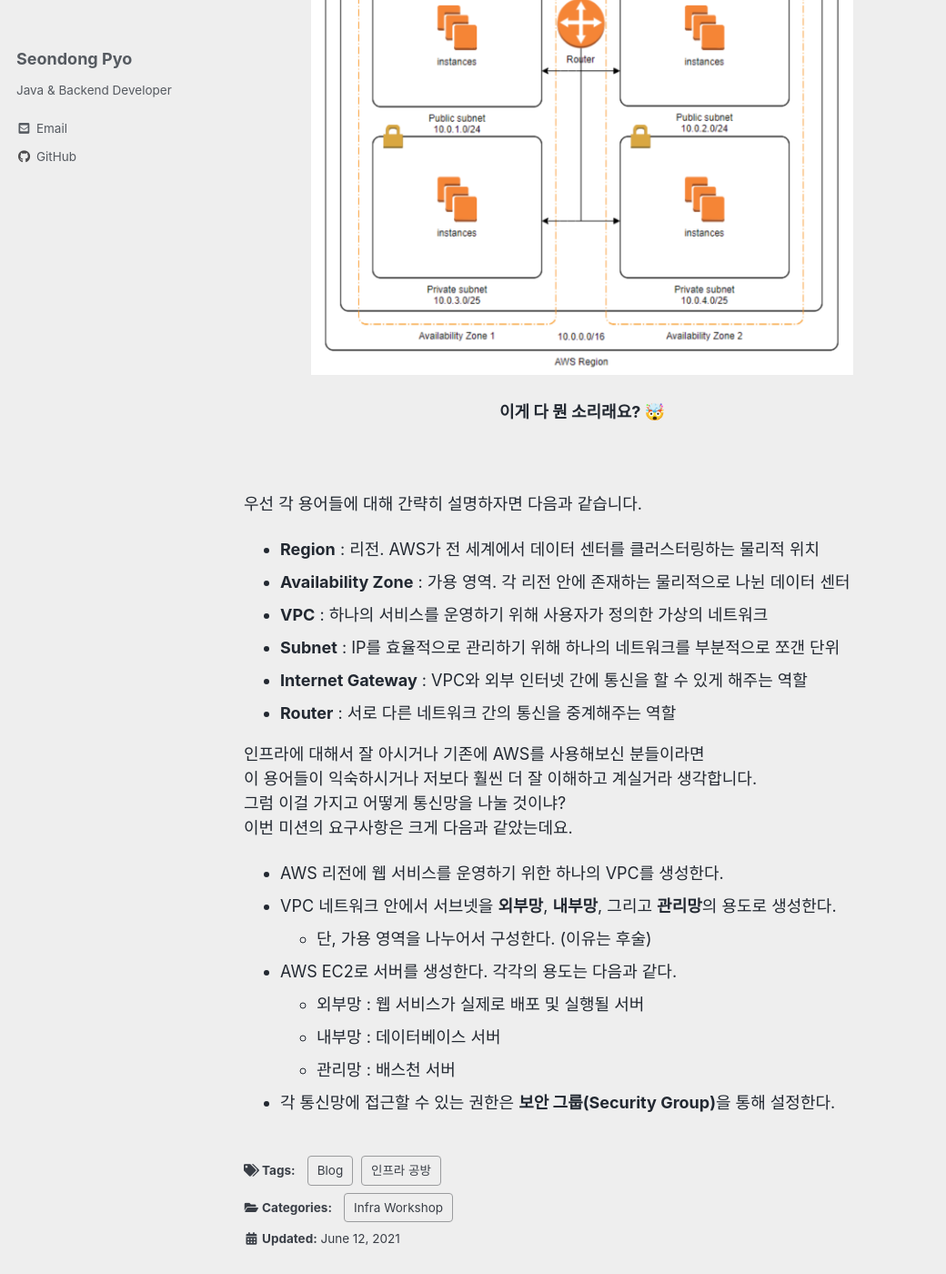
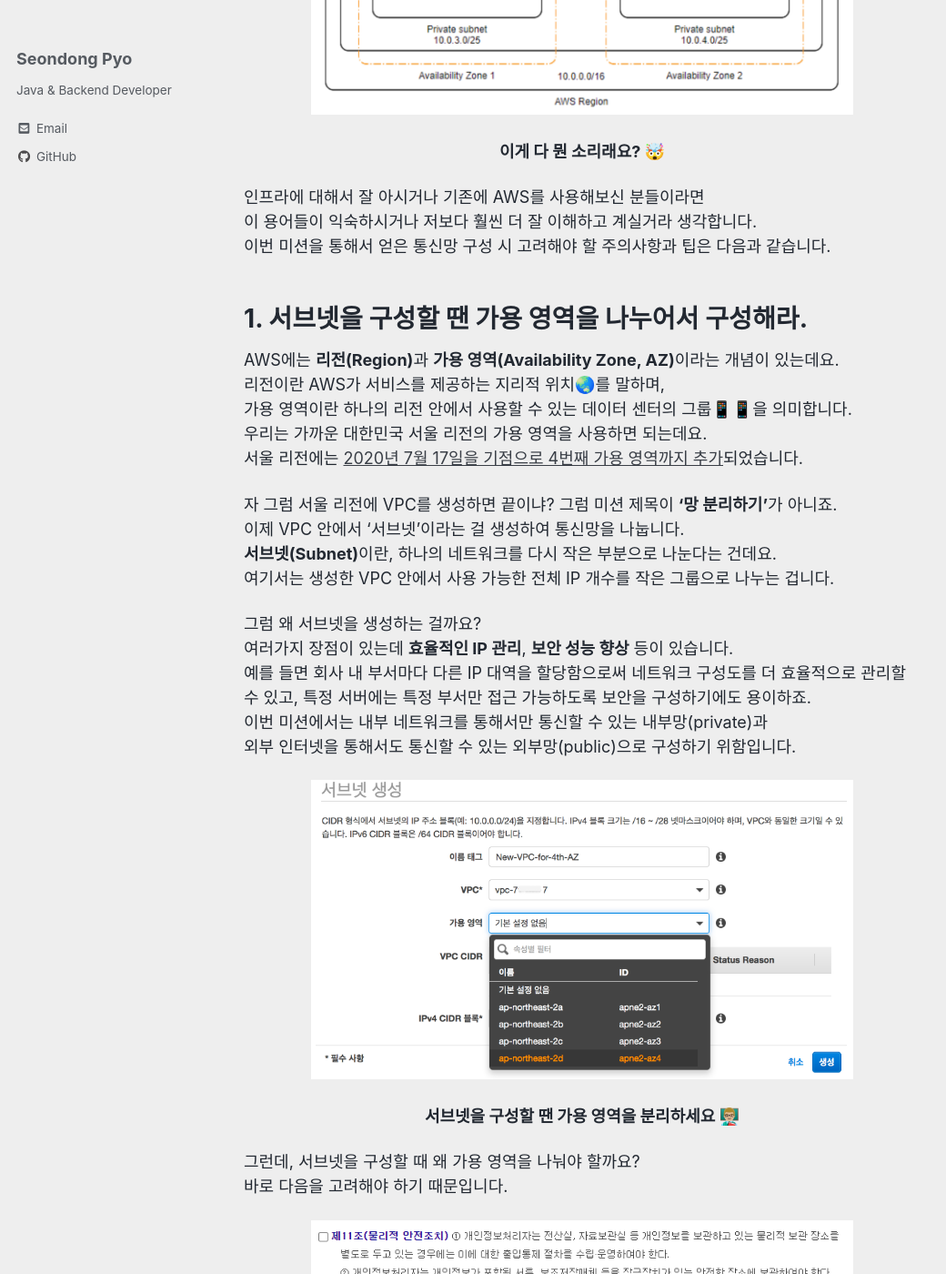
Before and after one commit to seondongpyo/seondongpyo.github.io, a Jekyll site: the page built from _posts/black-coffee-blog-study/2021-06-12-infra-workshop-1st-week.md, in a window 1280 px wide and 1400 px high, scrolled down 2493 px. Shown: the whole window at 91% size, without its empty margins (0-1040 px from the left). Built offline with Jekyll 4.4.1, drawn with Linux system fonts in a browser that asks for light colours; cached includes are drawn as plain includes; comment, search, counter and statistics services are not loaded; some of the changed text lies outside the part shown.

Commit message:
두 번째 포스트 중간 저장

```diff
--- a/_posts/black-coffee-blog-study/2021-06-12-infra-workshop-1st-week.md
+++ b/_posts/black-coffee-blog-study/2021-06-12-infra-workshop-1st-week.md
@@ -28,20 +28,15 @@ last_modified_at: 2021-06-12T21:00:00
 
 <b>
 다만 아무래도 인프라에 대한 지식이 터무니없이 부족하다보니,
-여기서는 실제로 미션을 진행하며 겪었던 좌충우돌 실습 후기를 위주로 서술하며
-네트워크 개념이나 원리 등에 대한 전문적인 내용은 최대한 다루지 않음을 말씀 드립니다.
-또한 각각의 실습 과정(VPC, 서브넷, EC2 인스턴스 생성 등)은 따로 정리할 예정입니다.
+여기서는 실제로 미션을 진행하며 얻은 인사이트나 팁 등을 위주로 서술하며
+네트워크 개념이나 원리 등에 대한 전문적인 내용은 깊게 다루지 않음을 말씀 드립니다.
 </b>
 
 <b>
-이번 교육 과정에서 인프라에 대한 모든 걸 마스터한다기보다는,
-인프라가 무엇이고 현업에서 실제로 어떻게 운영되는지를 대략적으로 경험해보고
+이번 교육 과정에서 인프라에 대한 모든 걸 마스터한다기보다는
+인프라가 무엇인지, 현업에서 실제로 어떻게 운영되는지를 대략적으로 경험해보고
 앞으로 인프라에 대해 스스로 학습할 수 있는 기반을 만드는 과정으로 보시면 될 것 같습니다.
 </b>
-
-작성자의 삽질이 궁금하시다면 마우스 가운데 스크롤을 내려주시고, 😃
-전문적인 내용을 기대하셨다면 손가락 가운데를...~~🖕 아니 이건 왜 있는거야 🤷‍♂️~~
-아니, 구글神을 찾아주세요. 🔍
 
 **'인프라'**라는 단어를 들으면 가장 먼저 무슨 생각이 드시나요?
 저는 가장 먼저 '인프라'를 누구보다 사랑하시는 대표적인 인물이 생각나는데요.
@@ -71,17 +66,9 @@ IT 서비스의 기반이 되는 시스템 및 구조**를 말하는데요.
 
 ## 통신망 분리하기
 <br>
-통신망을 왜 분리해야 할까요?
-회사에서 운영 중인 서비스의 핵심 자원들에 아무나 허가 없이 접근할 수 있으면 안 되겠죠?
-서비스를 이용하는 소중한 고객 분들의 개인정보나 기업의 핵심 기술이 유출되는 사건사고는
-다들 뉴스를 통해 많이 접해보셨으리라 생각해요.
-
-
-얼마 전에는 **[금융감독원에서 망 분리 규제를 위반한 핀테크 기업들에 과태료를 부과](http://it.chosun.com/site/data/html_dir/2021/05/20/2021052001955.html)**했다죠.
-그만큼 망 분리는 최근에, 특히 핀테크 업계에서는 핫한 이슈인데요.
+얼마 전 **[금융감독원에서 망 분리 규제를 위반한 핀테크 기업들에 과태료를 부과](http://it.chosun.com/site/data/html_dir/2021/05/20/2021052001955.html)**했다는 뉴스가 있었죠. 그만큼 망 분리는 최근에, 특히 핀테크 업계에서는 핫한 이슈인데요.
 이 망 분리를 AWS의 **[VPC(Virtual Private Cloud)](https://docs.aws.amazon.com/ko_kr/vpc/latest/userguide/what-is-amazon-vpc.html)**를 통해 실습해봤습니다.
-
-우선 미션에서 구성한 통신망의 전체적인 구조를 볼까요?
+미션을 통해 구성한 통신망의 전체적인 구조는 다음과 같은데요.
 
 <center>
   <img src="/assets/image/aws_vpc.png" width="80%" height="80%"/>
@@ -90,26 +77,82 @@ IT 서비스의 기반이 되는 시스템 및 구조**를 말하는데요.
     <b>이게 다 뭔 소리래요? 🤯</b>
   </p>
 </center>
-<br>
-
-우선 각 용어들에 대해 간략히 설명하자면 다음과 같습니다.
-  * **Region** : 리전. AWS가 전 세계에서 데이터 센터를 클러스터링하는 물리적 위치
-  * **Availability Zone** : 가용 영역. 각 리전 안에 존재하는 물리적으로 나뉜 데이터 센터
-  * **VPC** : 하나의 서비스를 운영하기 위해 사용자가 정의한 가상의 네트워크
-  * **Subnet** : IP를 효율적으로 관리하기 위해 하나의 네트워크를 부분적으로 쪼갠 단위
-  * **Internet Gateway** : VPC와 외부 인터넷 간에 통신을 할 수 있게 해주는 역할
-  * **Router** : 서로 다른 네트워크 간의 통신을 중계해주는 역할
 
 인프라에 대해서 잘 아시거나 기존에 AWS를 사용해보신 분들이라면
 이 용어들이 익숙하시거나 저보다 훨씬 더 잘 이해하고 계실거라 생각합니다.
-그럼 이걸 가지고 어떻게 통신망을 나눌 것이냐?
-이번 미션의 요구사항은 크게 다음과 같았는데요.
+이번 미션을 통해서 얻은 통신망 구성 시 고려해야 할 주의사항과 팁은 다음과 같습니다.
+<br><br>
 
-  * AWS 리전에 웹 서비스를 운영하기 위한 하나의 VPC를 생성한다.
-  * VPC 네트워크 안에서 서브넷을 **외부망**, **내부망**, 그리고 **관리망**의 용도로 생성한다.
-    * 단, 가용 영역을 나누어서 구성한다. (이유는 후술)
-  * AWS EC2로 서버를 생성한다. 각각의 용도는 다음과 같다.
-    * 외부망 : 웹 서비스가 실제로 배포 및 실행될 서버
-    * 내부망 : 데이터베이스 서버
-    * 관리망 : 배스천 서버
-  * 각 통신망에 접근할 수 있는 권한은 **보안 그룹(Security Group)**을 통해 설정한다.
+# 1. 서브넷을 구성할 땐 가용 영역을 나누어서 구성해라.
+AWS에는 **리전(Region)**과 **가용 영역(Availability Zone, AZ)**이라는 개념이 있는데요.
+리전이란 AWS가 서비스를 제공하는 지리적 위치🌏를 말하며,
+가용 영역이란 하나의 리전 안에서 사용할 수 있는 데이터 센터의 그룹📱📱을 의미합니다.
+우리는 가까운 대한민국 서울 리전의 가용 영역을 사용하면 되는데요.
+서울 리전에는 [2020년 7월 17일을 기점으로 4번째 가용 영역까지 추가](https://aws.amazon.com/ko/blogs/korea/now-open-fourth-availability-zone-in-the-aws-asia-pacific-seoul-region/)되었습니다.
+
+자 그럼 서울 리전에 VPC를 생성하면 끝이냐? 그럼 미션 제목이 **'망 분리하기'**가 아니죠.
+이제 VPC 안에서 '서브넷'이라는 걸 생성하여 통신망을 나눕니다.
+**서브넷(Subnet)**이란, 하나의 네트워크를 다시 작은 부분으로 나눈다는 건데요.
+여기서는 생성한 VPC 안에서 사용 가능한 전체 IP 개수를 작은 그룹으로 나누는 겁니다.
+
+그럼 왜 서브넷을 생성하는 걸까요?
+여러가지 장점이 있는데 **효율적인 IP 관리**, **보안 성능 향상** 등이 있습니다.
+예를 들면 회사 내 부서마다 다른 IP 대역을 할당함으로써 네트워크 구성도를 더 효율적으로 관리할 수 있고,
+특정 서버에는 특정 부서만 접근 가능하도록 보안을 구성하기에도 용이하죠.
+이번 미션에서는 내부 네트워크를 통해서만 통신할 수 있는 내부망(private)과
+외부 인터넷을 통해서도 통신할 수 있는 외부망(public)으로 구성하기 위함입니다.
+
+<center>
+  <img src="/assets/image/aws_seoul_region.png" width="80%" height="80%"/>
+  <p>
+    <br>
+    <b>서브넷을 구성할 땐 가용 영역을 분리하세요 👨🏼‍🏫</b>
+  </p>
+</center>
+
+그런데, 서브넷을 구성할 때 왜 가용 영역을 나눠야 할까요?
+바로 다음을 고려해야 하기 때문입니다.
+
+<center>
+  <img src="/assets/image/security_rule.png" width="80%" height="80%"/>
+  <p>
+    <br>
+    <b>개인정보의 안전성 확보조치 기준 제11조(물리적 안전조치)</b>
+  </p>
+</center>
+
+여기서 **'보안대책을 마련하여야 한다'**라는 부분이 핵심입니다.
+예를 들면, 현재 서울 리전에 사용할 수 있는 가용 영역은 네 곳이나 있는데
+'아마존 같은 대기업에서 관리하는데 뭐 별 일이야 있겠어?😌'라며 대수롭지 않게
+가용 영역 중 ap-northeast-2a 한 곳에 서브넷 구성을 몰빵(?)했다고 가정해봅시다.
+그런데 정말 만약에 **천재지변**⚡️🌪🌊이나 **인재(人災)**🔥가 발생하여
+ap-northeast-2a 데이터 센터가 정전되거나 무너지게 된다면,
+우리가 운영 중인 서비스도 운명을 같이 하겠죠? 😱
+
+이런 혹시나 일어날지 모르는 일에 대비하기 위해 가용 영역을 나눠서 구성해야 합니다.
+그럼 또 이런 걱정을 하실 수 있겠죠.
+**'물리적으로 떨어져 있는 가용 영역 간에 통신할 때 속도가 다소 지연되지 않을까요?'**
+
+<center>
+  <img src="/assets/image/amazon_az.png"/>
+  <p>
+    <br>
+    <b>그건 AWS가 알아서 처리했으니 안심하라구! 🦝</b>
+  </p>
+</center>
+<br>
+
+이를 적용하여 실제 미션 수행 시 구성한 서브넷은 다음과 같습니다.
+
+<center>
+  <img src="/assets/image/aws_subnet_example.png"/>
+</center>
+<br>
+
+서브넷을 외부망(public-a, public-b)과 내부망(management, internal) 각각 2개씩 구성했는데,
+각 망마다 가용 영역을 2a와 2b로 나누어서 구성한 걸 보실 수 있습니다.
+하나의 가용 영역에 외부망과 내부망이 한 세트씩 존재한다고도 볼 수 있겠네요.
+
+실제 서비스 운영을 위해서가 아닌 단순히 하나의 미션을 진행하는 거지만
+이런 부분부터 신경 써서 망을 분리하는 것이 얼마나 중요한지를 배울 수 있었습니다.
+<br><br>
```
Also changed, not shown: assets/image/amazon_az.png (added), assets/image/aws_seoul_region.png (added), assets/image/aws_subnet_example.png (added), assets/image/security_rule.png (added).
